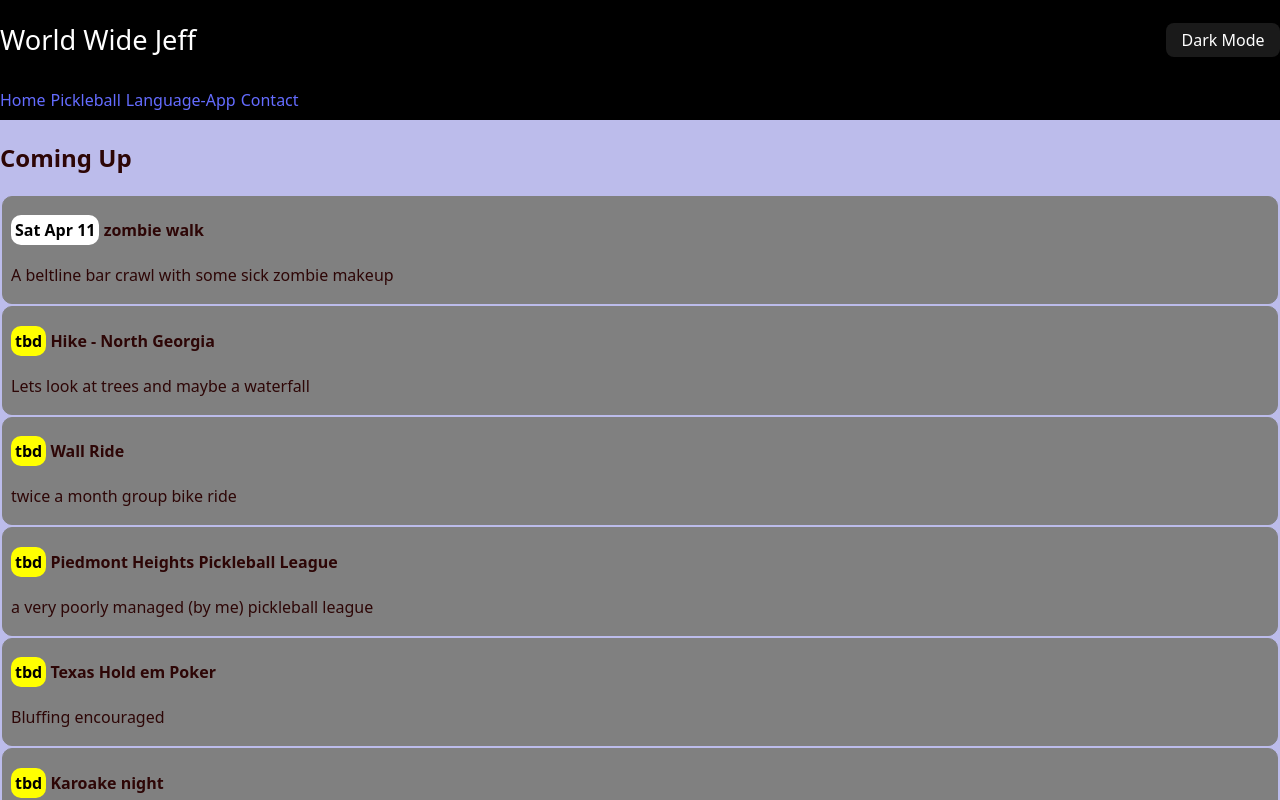
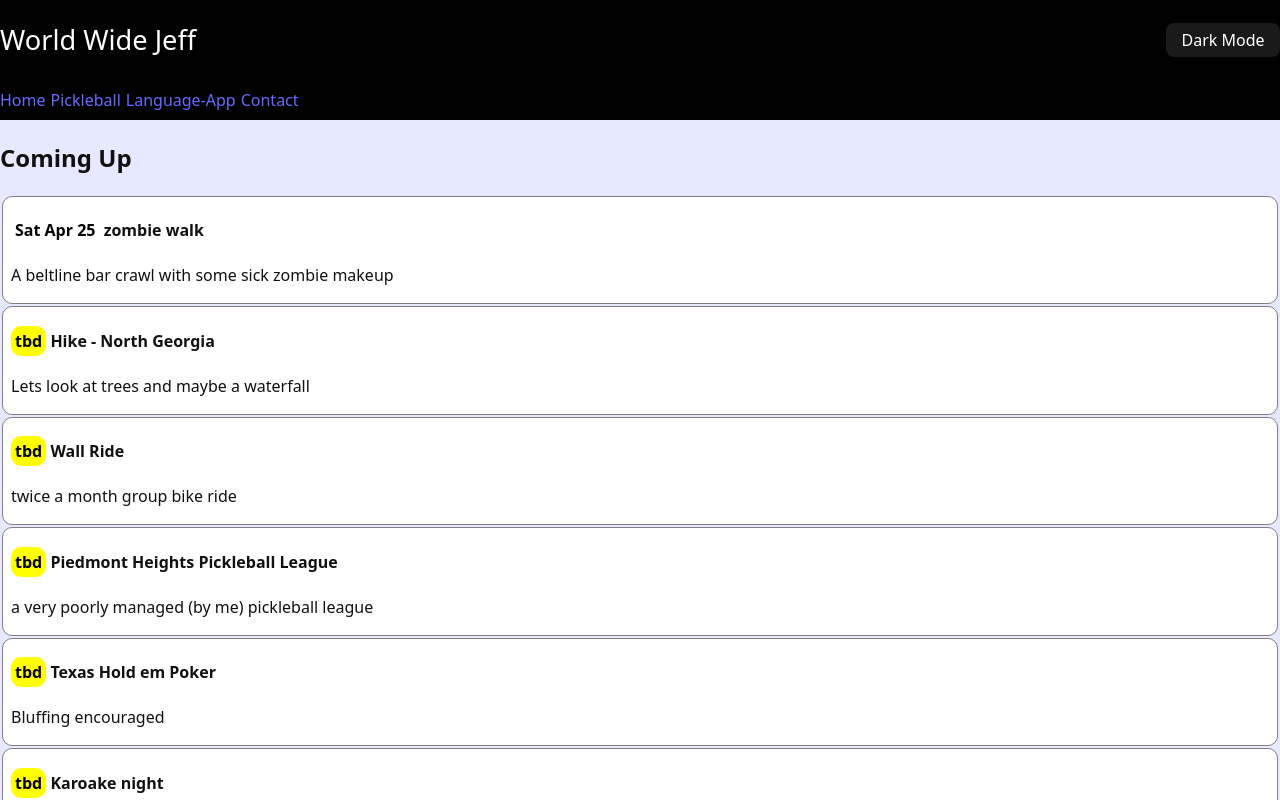
Before and after one commit to JeffWHenderson/world-wide-jeff, a React (Vite) app in the folder apps/frontend/: page / in a window 1280 px wide. Shown: the top 800 px of the page. Built offline with nearby package versions, Linux system fonts and the light colour scheme.

Commit message:
update zombie walk and styles

```diff
--- a/apps/frontend/src/apps/worldWideJeff/Events/EventTypes.ts
+++ b/apps/frontend/src/apps/worldWideJeff/Events/EventTypes.ts
@@ -35,7 +35,7 @@ export const hardCodedEvents: EventDetails[] = [
         id: "zombie_walk_2026",
         name: "zombie walk",
         details: "A beltline bar crawl with some sick zombie makeup",
-        startDate: new Date("2026-04-11T12:00:00.000"),
+        startDate: new Date("2026-04-25T19:00:00.000"),
         links: [{ linkDescription: "What to do", link: "https://www.google.com/search?q=zombie+makeup&oq=zombie+makeup&gs_lcrp=EgZjaHJvbWUyDAgAEEUYORixAxiABDIHCAEQABiABDIHCAIQABiABDIHCAMQABiABDIHCAQQABiABDIHCAUQABiABDIHCAYQABiABDIHCAcQABiABDIHCAgQABiABDIHCAkQABiABNIBCDI0NDBqMGo3qAIAsAIA&sourceid=chrome&ie=UTF-8" }]
     },
     {
--- a/apps/frontend/src/apps/worldWideJeff/Events/Events.tsx
+++ b/apps/frontend/src/apps/worldWideJeff/Events/Events.tsx
@@ -33,7 +33,17 @@ const Events = () => {
                 hardCodedEvents.map(item => (
                     // TODO: this is just a hack while I don't have internet to figure out the best way to handle dates
                     !isCompleted(item.startDate) &&
-                    <div className="comment" style={{ backgroundColor: "grey", border: "1px solid grey", margin: "2px", borderRadius: "10px", padding: "0px 4px 0px 8px" }} key={item.id} onClick={() => handleOpenEventPage(item)}>
+                    <div
+                        style={{
+                            backgroundColor: "var(--card-color)",
+                            border: "1px solid grey", margin: "2px",
+                            borderRadius: "10px",
+                            padding: "0px 4px 0px 8px",
+                            color: "var(--text-color)"
+                        }}
+                        className="comment"
+                        key={item.id} onClick={() => handleOpenEventPage(item)}
+                    >
                         <div>
                             <h4> {displayDate(item.startDate)} {item.name}</h4 >
                         </div>
--- a/apps/frontend/src/apps/worldWideJeff/Events/ZombieWalk.tsx
+++ b/apps/frontend/src/apps/worldWideJeff/Events/ZombieWalk.tsx
@@ -108,7 +108,6 @@ const ZombieWalk: React.FC = () => {
         <div style={styles.container}>
             <div style={styles.hero}>
                 <h1 style={styles.eventTitle}>Zombie Walk 2026</h1>
-                <div style={styles.tagline}>Rise from the Grave & Crawl the Night Away</div>
                 <div style={styles.dateBadge}>📍 SATURDAY APRIL 25, 2026 · 7PM · 🧠 ATLANTA</div>
             </div>
 
@@ -133,7 +132,6 @@ const ZombieWalk: React.FC = () => {
                         <div style={styles.countdownLabel}>SECONDS</div>
                     </div>
                 </div>
-                <div style={styles.countdownCaption}>🧟‍♂️ until the undead gathering begins</div>
                 {isEventStarted && (
                     <div style={styles.eventStartedMessage}>
                         🧟 THE ZOMBIE WALK IS HAPPENING NOW! GET TO LADYBIRD 🧟
@@ -143,31 +141,22 @@ const ZombieWalk: React.FC = () => {
 
             <div style={styles.infoGrid}>
                 <div style={styles.infoCard}>
-                    <div style={styles.cardIcon}>🧟‍♀️</div>
-                    <h3 style={styles.cardTitle}>START POINT</h3>
-                    <p>
-                        <strong>Ladybird</strong>
-                        <br />
-                        📍 684 John Wesley Dobbs Ave NE, Atlanta, GA 30312
-                    </p>
-                    {/* <a
-                        href="https://maps.app.goo.gl/?q=Ladybird+Atlanta"
-                        target="_blank"
-                        rel="noopener noreferrer"
-                        style={styles.addressLink}
-                    >
-                        🗺️ get directions →
-                    </a> */}
-                    <p style={{ marginTop: '10px' }}> Walk starts <strong>7:00 PM</strong></p>
+                    <h3 style={styles.cardTitle}>Jeff, what is a Zombie Walk?</h3>
+                    <div style={{ textAlign: 'left' }}>
+                        <ol>
+                            <li>Put on zombie makeup</li>
+                            <li>Meet at Ladybird</li>
+                            <li>Drink</li>
+                        </ol>
+                    </div>
                 </div>
 
                 <div style={styles.infoCard}>
-                    <div style={styles.cardIcon}>🍻</div>
                     <h3 style={styles.cardTitle}>Celebrating</h3>
                     <div>
                         <div>Anushka's Birthday</div>
                         <div>Jeff's birthday</div>
-                        <div>other people?</div>
+                        <div>Anybody born in April or whenever</div>
                     </div>
                 </div>
             </div>
@@ -178,30 +167,23 @@ const ZombieWalk: React.FC = () => {
                     <div style={styles.step}>
                         <span style={styles.stepNumber}>1</span>
                         <span style={styles.stepContent}>
-                            <strong>SOMEWHERE TO START?</strong> – Meet, mingle & pre-game
-                        </span>
-                        <span style={styles.stepTime}>6:00p - 7:00p</span>
-                    </div>
-                    <div style={styles.step}>
-                        <span style={styles.stepNumber}>1</span>
-                        <span style={styles.stepContent}>
                             <strong>Ladybird</strong>
                         </span>
-                        <span style={styles.stepTime}>7:15p – 8:15p</span>
+                        <span style={styles.stepTime}>7:00p – 7:30p</span>
                     </div>
                     <div style={styles.step}>
                         <span style={styles.stepNumber}>2</span>
                         <span style={styles.stepContent}>
                             <strong>Painted Paek</strong>
                         </span>
-                        <span style={styles.stepTime}>8:30p – 9:45p</span>
+                        <span style={styles.stepTime}>7:45p – 8:30p</span>
                     </div>
                     <div style={styles.step}>
                         <span style={styles.stepNumber}>3</span>
                         <span style={styles.stepContent}>
-                            <strong>Etc Etc</strong>
+                            <strong>still figuring this part out</strong>
                         </span>
-                        <span style={styles.stepTime}>10:00p – 11:15p</span>
+                        <span style={styles.stepTime}>8:45p – 9:15p</span>
                     </div>
                 </div>
                 {/* <div style={styles.zombieGraffiti}>🧟‍♂️  🧠  🍺  🧟‍♀️  “DRAG YOUR LIMBS FROM BAR TO BAR”</div> */}
--- a/apps/frontend/src/index.css
+++ b/apps/frontend/src/index.css
@@ -1,14 +1,14 @@
 /* TODO: --font-color and --text-color needs to be cleaned up */
 
 :root {
-  --text-color: #2d0606;
-  --background-color: #bcbceb;
-  --card-color: white;
-  --story-lesson-color: red;
-  --flashcard-lesson-color: rgb(246, 245, 245);
-  --card-text-color: black;
-  --section-header-color: black;
-  --course-header-color: white;
+  --text-color: #111;
+  --background-color: #e6e9ff;
+  --card-color: #fff;
+  --story-lesson-color: #d00000;
+  --flashcard-lesson-color: #fef9e6;
+  --card-text-color: #111;
+  --section-header-color: #000;
+  --course-header-color: #fff;
 
   font-family: system-ui, Avenir, Helvetica, Arial, sans-serif;
   line-height: 1.5;
@@ -23,19 +23,15 @@
 }
 
 [data-theme="dark"] {
+  --text-color: #f0f0f0;
+  --background-color: #0b0b1a;
+  --card-color: #1e1e30;
+  --story-lesson-color: #ff8888;
+  --flashcard-lesson-color: #aeaecf;
+  --card-text-color: black;
+  --section-header-color: #ddd;
+  --course-header-color: #0b0b1a;
   --background-color: rgb(41, 44, 44);
-  --card-text-color: black;
-  --section-header-color: blue;
-  --text-color: white;
-
-  --font-color: white;
-  --card-color: black;
-  /* --card-color: orange; */
-  --story-lesson-color: red;
-  --flashcard-lesson-color: lightgrey;
-  --card-text-color: black;
-  --section-header-color: white;
-  --course-header-color: white;
 }
 
 a {
```
Lines whose indentation alone changed are shown as unchanged.
